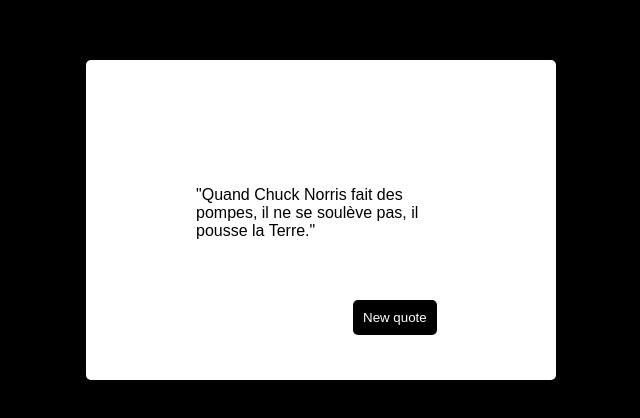
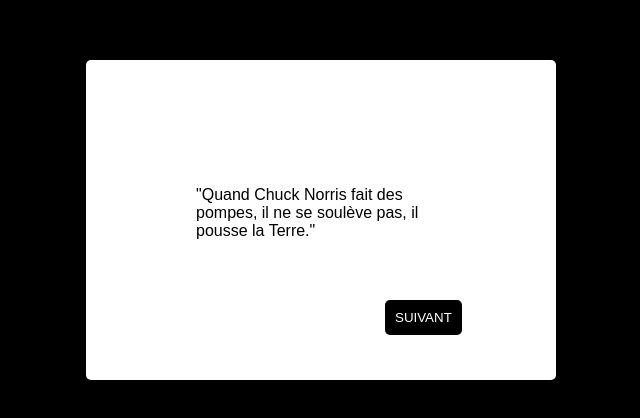
Before and after one commit to valentinbr16/ChuckNorris, a plain HTML site: page index.html in a window 1280 px wide. Shown: the part 180-598 px from the top of the page, without its empty margins (319-959 px from the left). Drawn offline with Linux system fonts and the light colour scheme.

Commit message:
Modifications mineures

```diff
--- a/index.html
+++ b/index.html
@@ -12,7 +12,7 @@
     <div class="container">
         <article class="citation">
             <p id="textCitation">"Quand Chuck Norris fait des pompes, il ne se soulève pas, il pousse la Terre."</p>
-            <button id="btn" class="citation__btn">New quote</button>
+            <button id="btn" class="citation__btn">SUIVANT</button>
         </article>
 
     </div>
--- a/style.css
+++ b/style.css
@@ -25,6 +25,12 @@
     color:white;
     background-color: black;
     position: absolute;
-    left: 52.5%;
+    left: 55%;
     top: 75%;
 }
+
+@media screen and (max-width: 350px) {
+    .citation {
+        padding: 60px 30px 100px 30px;
+    }
+}
```
